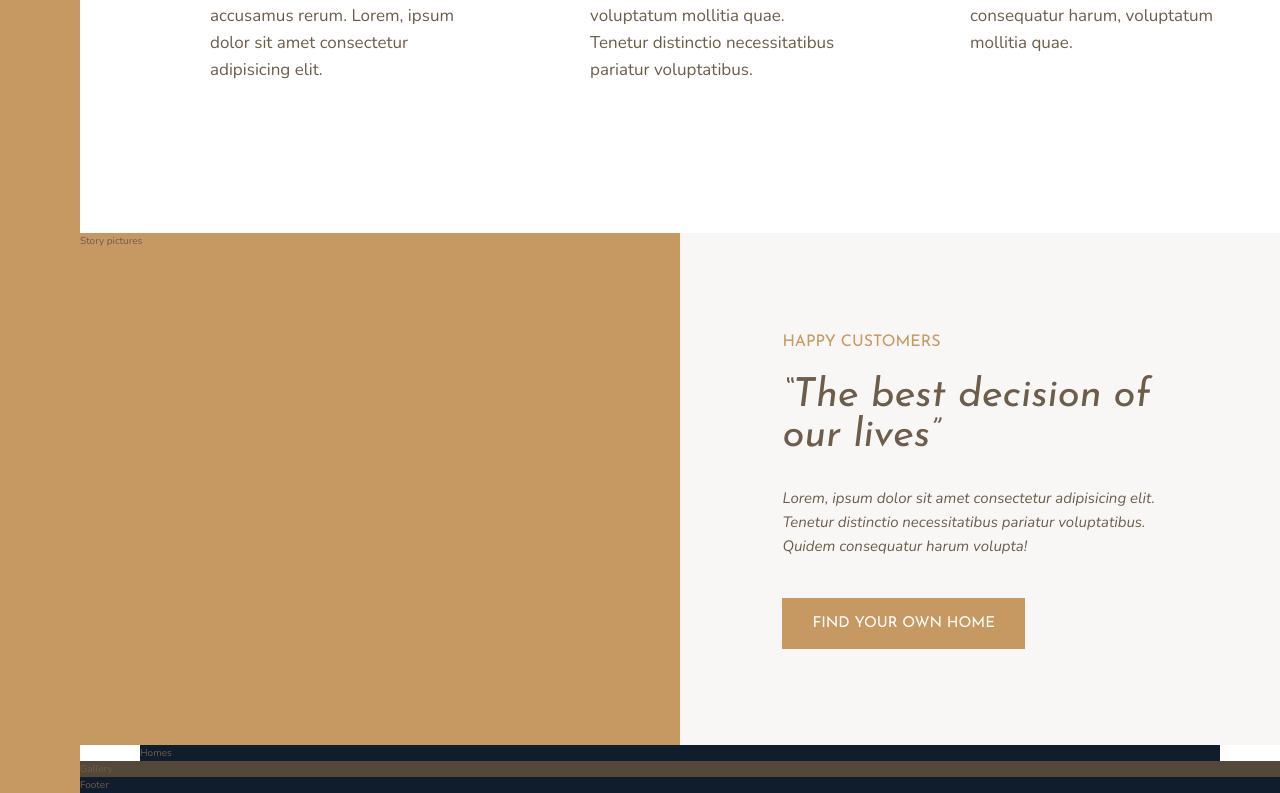
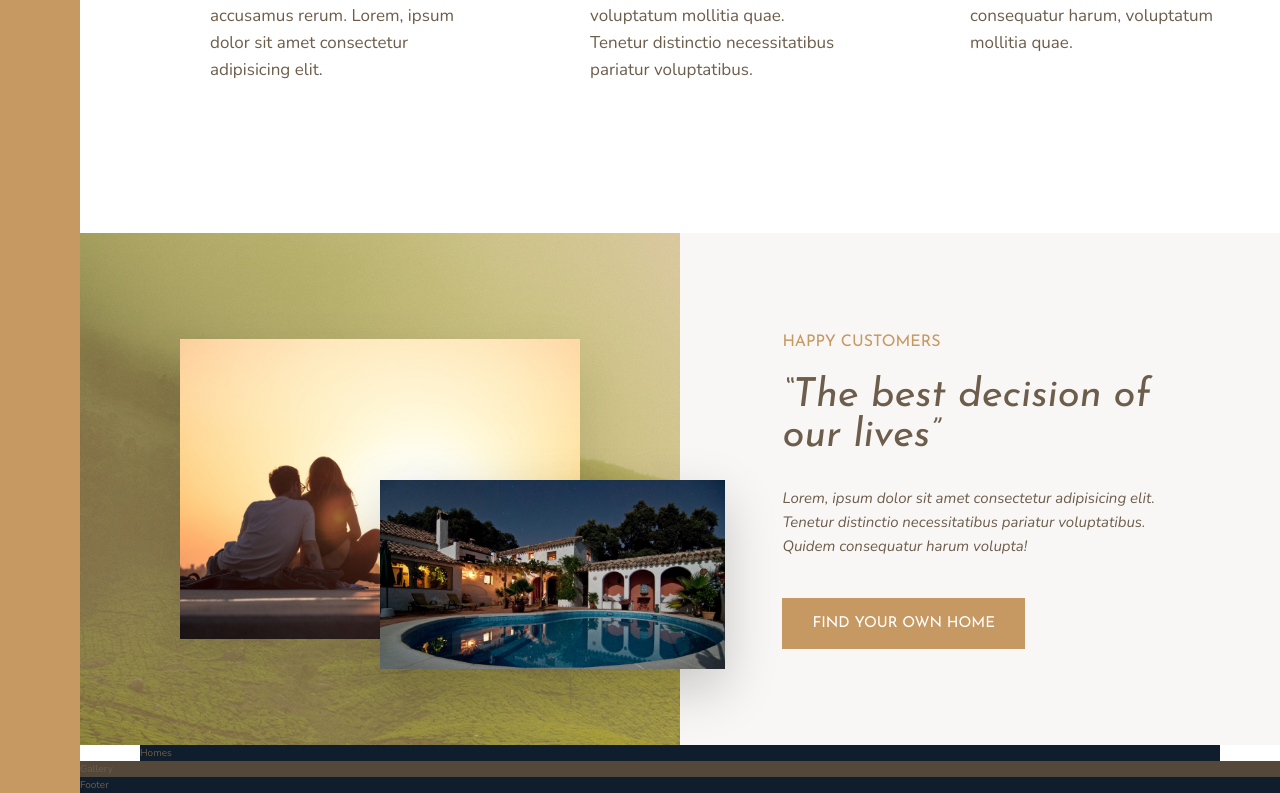
Before and after one commit to Justin-Singh125125/React-Nexter-CSS-Grid, a React (Create React App) app: page / in a window 1280 px wide. Shown: the part 1075-1868 px from the top of the page. Built offline with nearby package versions, Linux system fonts and the light colour scheme.

Commit message:
Building the Story Section - Part 2

```diff
--- a/src/assets/css/components/story.scss
+++ b/src/assets/css/components/story.scss
@@ -1,9 +1,45 @@
 .story{
 
     &__pictures{
-        background-color: $color-primary;
+
 
         grid-column: full-start / col-end 4;
+
+        display: grid;
+
+        grid-template-rows: repeat(6, 1fr);
+        grid-template-columns: repeat(6, 1fr);
+
+
+        align-items: center;
+
+        background-image: linear-gradient(rgba($color-primary, .5), rgba($color-primary, .5)), url("../img/back.jpg");
+
+
+
+
+
+
+    }
+
+    &__img--1{
+        width: 100%;
+        grid-row: 2 / 6;
+        grid-column: 2 / 6;
+
+        box-shadow: 0 2rem 5rem rgba(black, .1);
+
+    }
+    &__img--2{
+        width: 115%;
+        grid-row: 4 / 6;
+        grid-column: 4 / 7;
+        z-index: 20;
+
+        box-shadow: 0 2rem 5rem rgba(black, .2);
+
+
+
 
     }
 
--- a/src/components/Story-Pictures/index.js
+++ b/src/components/Story-Pictures/index.js
@@ -1,8 +1,17 @@
 import React from "react";
+
+//photos
+import Photo_1 from "../../assets/img/story-1.jpeg";
+import Photo_2 from "../../assets/img/story-2.jpeg";
+
+
 
 const StoryPictures = props => {
     return (
-        <div className="story__pictures">{props.children}</div>
+        <div className="story__pictures" >
+            <img src={Photo_1} alt="Couple with new house" className="story__img--1" />
+            <img src={Photo_2} alt="New house" className="story__img--2" />
+        </div >
     )
 }
 
--- a/src/pages/Home/index.js
+++ b/src/pages/Home/index.js
@@ -68,9 +68,7 @@ class Home extends React.Component {
                     />
 
                 </Features>
-                <StoryPictures>
-                    Story pictures
-                </StoryPictures>
+                <StoryPictures />
                 <StoryContent
                     storyText="Lorem, ipsum dolor sit amet consectetur adipisicing elit. Tenetur distinctio necessitatibus pariatur voluptatibus. Quidem consequatur harum volupta!"
                 />
```
